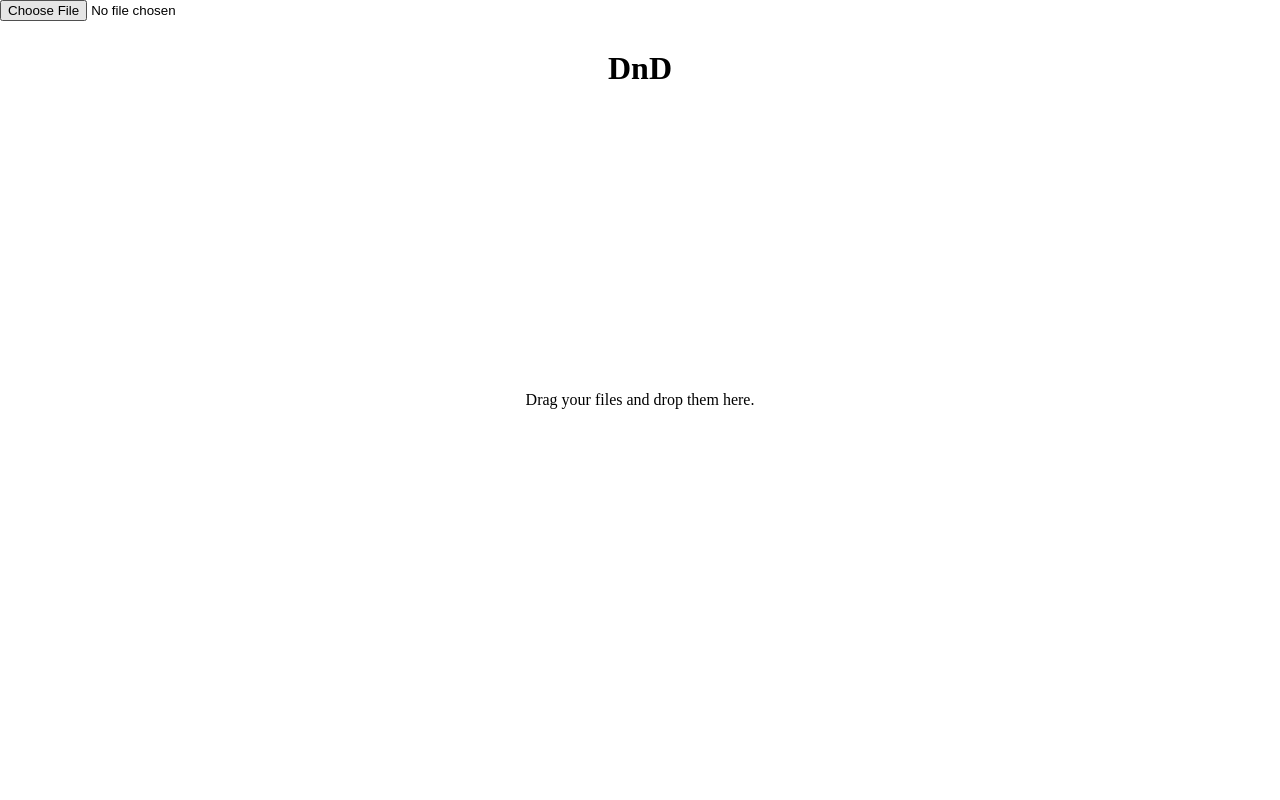
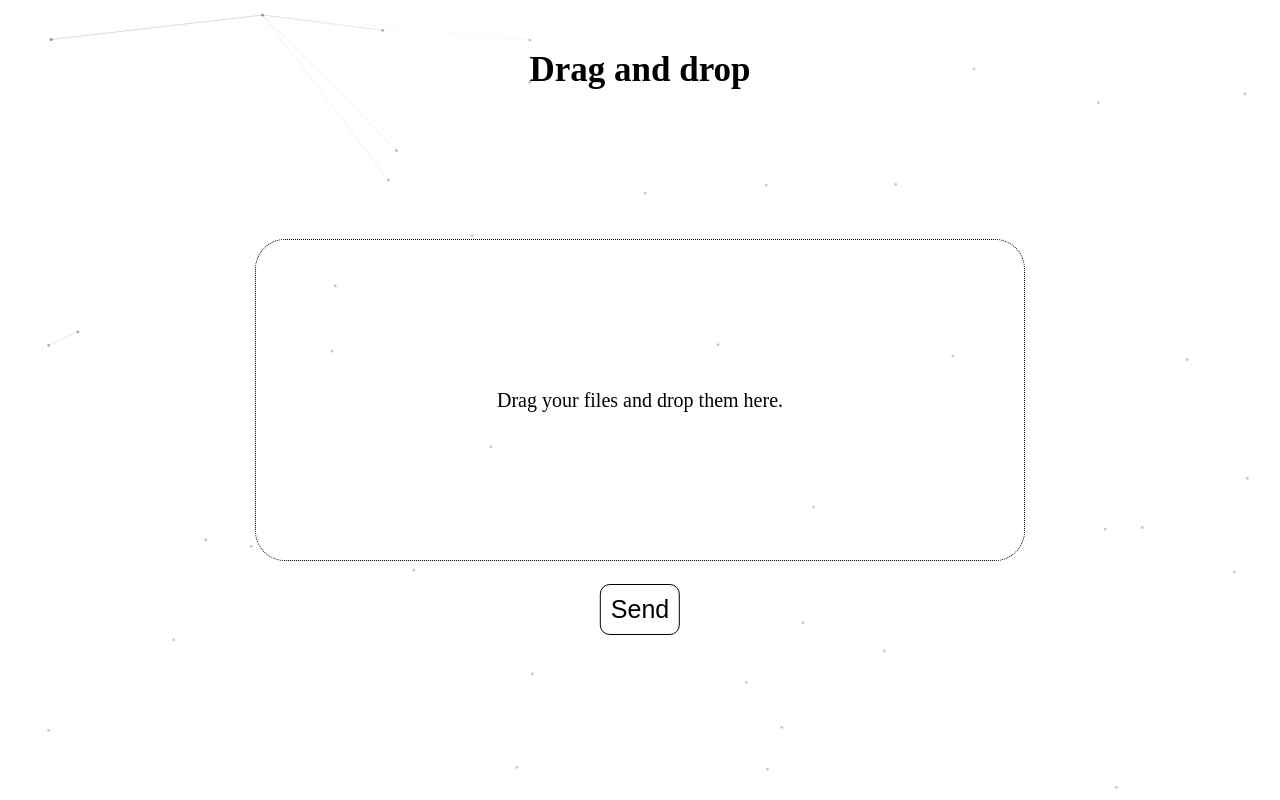
Before and after one commit to George2208/ITFest, a website: page Public/index.html in a window 1280 px wide. Drawn offline with Linux system fonts and the light colour scheme.

Commit message:
Add files via upload

```diff
--- a/Public/canvasParticles.js
+++ b/Public/canvasParticles.js
@@ -92,17 +92,17 @@ function CanvasBackground (id, options) {
                     particlesArray.push(new Particle(Math.random() * ctx.canvas.width, Math.random()*ctx.canvas.height, Math.random()*2-1, Math.random()*2-1))
     }}}
     options = Object.assign({}, {
-        lineOpacity: 1,
-        pointOpacity: 1,
-        pointVisibility: 0.3,
+        lineOpacity: 0.2,
+        pointOpacity: 0.2,
+        pointVisibility: 0.2,
         lineColor: [0, 0, 0],
         lineWidth: 1,
         pointColor: [0, 0, 0],
         pointRadius: 1.5,
-        mouseActivationRadius: 300,
-        pointActivationRadius: 200,
-        pointNumber: 100,
-        pointSpeed: 2
+        mouseActivationRadius: 400,
+        pointActivationRadius: 300,
+        pointNumber: 40,
+        pointSpeed: 0.5
     }, options)
     let [ctx,particlesArray,mouse] = [document.getElementById(id).getContext("2d"),[],{x:null,y:null}]
     ctx.canvas.width = ctx.canvas.getBoundingClientRect().width, ctx.canvas.height = ctx.canvas.getBoundingClientRect().height
--- a/Public/index.css
+++ b/Public/index.css
@@ -11,19 +11,50 @@
 }
 
 h1 {
+    font-size: 35px;
     text-align: center;
     margin-top: 50px;
 }
 
 #text {
+    font-size: 20px;
     position: absolute;
-    top: 50%;
-    left: 50%;
+    top: 50%; left: 50%;
     transform: translate(-50%, -50%);
 }
 
 #filetoupload {
+    opacity: 0;
     position: absolute;
-    top: 0; left: 0;
-    width: 100vw; height: 100vh;
+    top: 50%; left: 50%;
+    width: 60vw; height: 40vh;
+    transform: translate(-50%, -50%);
 }
+
+#border {
+    position: absolute;
+    top: 50%; left: 50%;
+    width: 60vw; height: 40vh;
+    transform: translate(-50%, -50%);
+    border: 1px dotted black;
+    border-radius: 30px;
+}
+
+button {
+    position: absolute;
+    font-size: 25px;
+    padding: 10px;
+    top: 73%;
+    left: 50%;
+    transform: translate(-50%, 0);
+    border-radius: 10px;
+    border: 1px solid black;
+    background-color: transparent;
+    transition-property: all;
+    transition-duration: 0.3s;
+}
+
+button:hover {
+    color: white;
+    background-color: black;
+}
--- a/Public/index.html
+++ b/Public/index.html
@@ -3,20 +3,23 @@
 
 <head>
     <meta charset="UTF-8">
-    <title>DnD</title>
+    <title>Drag and drop</title>
     <link rel="stylesheet" href="index.css">
     <script src="canvasParticles.js"></script>
     <script defer src="index.js"></script>
 </head>
 
 <body id="da">
-    <!-- <canvas id="background"></canvas> -->
-    <h1>DnD</h1>
-    <div id="text">Drag your files and drop them here. </div>
+    <canvas id="background"></canvas>
+    <div id="border"></div>
+    <h1>Drag and drop</h1>
+    <div id="text">
+        <span>Drag your files and drop them here. <b id="filename"></b></span>
+    </div>
     <form action="upload" method="post" enctype="multipart/form-data">
         <input id="filetoupload" type="file" name="filetoupload">
+        <button>Send</button>
     </form>
-    <div></div>
 </body>
 
 </html>
--- a/Public/index.js
+++ b/Public/index.js
@@ -1,15 +1,7 @@
-// new CanvasBackground("background")
+new CanvasBackground("background")
 
 dropContainer = document.getElementById("da")
 
-dropContainer.ondrop = function (evt) {
-    // pretty simple -- but not for IE :(
-    //`evt.preventDefault();
-    fileInput = evt.dataTransfer;
-
-    // If you want to use some of the dropped files
-    const dT = new DataTransfer();
-    dT.items.add(evt.dataTransfer.files[0]);
-    fileInput.files = dT.files;
-
-};
+document.getElementById("filetoupload").addEventListener("change", e => {
+    document.getElementById("filename").innerHTML = e.target.files[0].name
+})
--- a/server.js
+++ b/server.js
@@ -1,10 +1,10 @@
 const app = require("express")()
 const uid = require("uid")
 const fs = require("fs")
-const child_process = require("child_process");
 app.use(require("express-fileupload")({ createParentPath: true }));
 app.get("/", (req, res) => { res.sendFile(__dirname + "/Public/index.html") })
 app.get("/index.js", (req, res) => { res.sendFile(__dirname + "/Public/index.js") })
+app.get("/canvasParticles.js", (req, res) => { res.sendFile(__dirname + "/Public/canvasParticles.js") })
 app.get("/index.css", (req, res) => { res.sendFile(__dirname + "/Public/index.css") })
 
 let queue = [], dict = {}
@@ -17,7 +17,7 @@ setInterval(() => {
         queue.shift()
         console.log(2, queue, dict);
     }
-}, 5000)
+}, 60000)
 
 app.post("/upload", (req, res) => {
     name = uid.uid(4)
@@ -32,6 +32,8 @@ app.get("*", (req, res) => {
     let url = req.url.substring(1);
     if(fs.existsSync(__dirname+"/uploads/"+url))
         res.download(__dirname+"/uploads/"+url, dict[url])
+    else
+        res.status(404).send()
     console.log(__dirname+"/uploads/"+url);
 })
 
```
